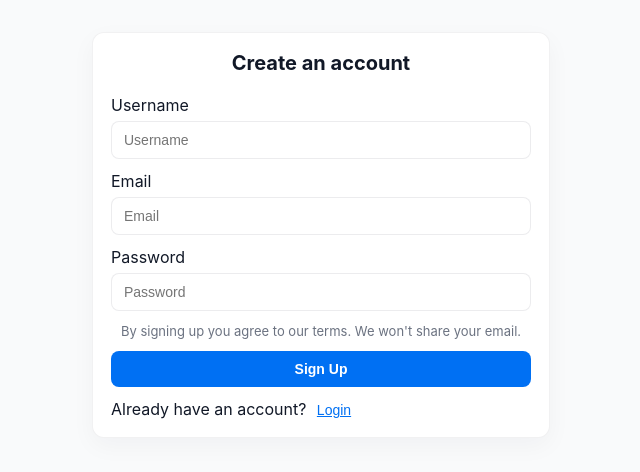
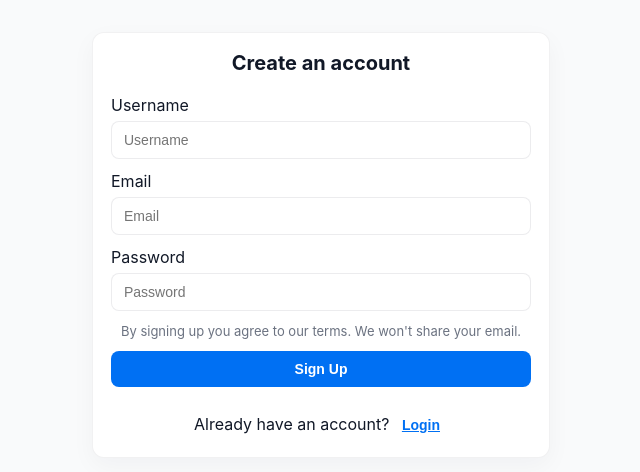
Before and after one commit to agrullon95/city-feed-app, a Next.js app in the folder frontend/web/: page / in a window 1280 px wide. Both pictures are taken after typing "name@example.com", "Sample123" into the empty fields and a click on the button "Sign Up". Shown: the top 472 px of the page, without its empty margins (319-959 px from the left). Built offline with nearby package versions, Linux system fonts and the light colour scheme; no server answers.

Commit message:
chore: add formFooter styles to SignupForm for improved layout and user interaction; enhance button styles for better accessibility

```diff
--- a/frontend/web/styles/SignupForm.module.css
+++ b/frontend/web/styles/SignupForm.module.css
@@ -65,6 +65,31 @@
   text-align: center;
 }
 
+.formFooter {
+  text-align: center;
+  margin-top: 12px;
+}
+
+.formFooter button {
+  background: none;
+  border: none;
+  color: var(--accent);
+  cursor: pointer;
+  text-decoration: underline;
+  padding: 6px 8px;
+  border-radius: 6px;
+  font-weight: 600;
+}
+
+.formFooter button:hover {
+  background: var(--glass);
+}
+
+.formFooter button:focus-visible {
+  outline: 3px solid rgba(0, 112, 243, 0.18);
+  outline-offset: 2px;
+}
+
 @media (max-width: 480px) {
   .card { padding: 12px; }
 }
```
